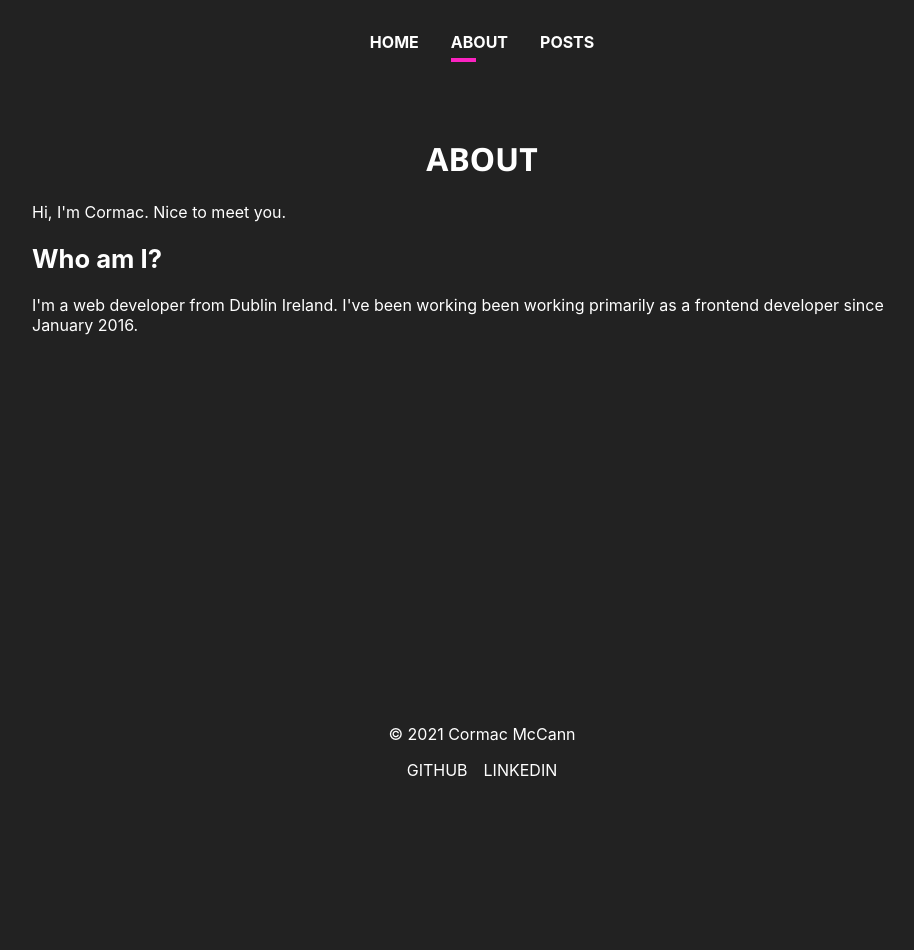
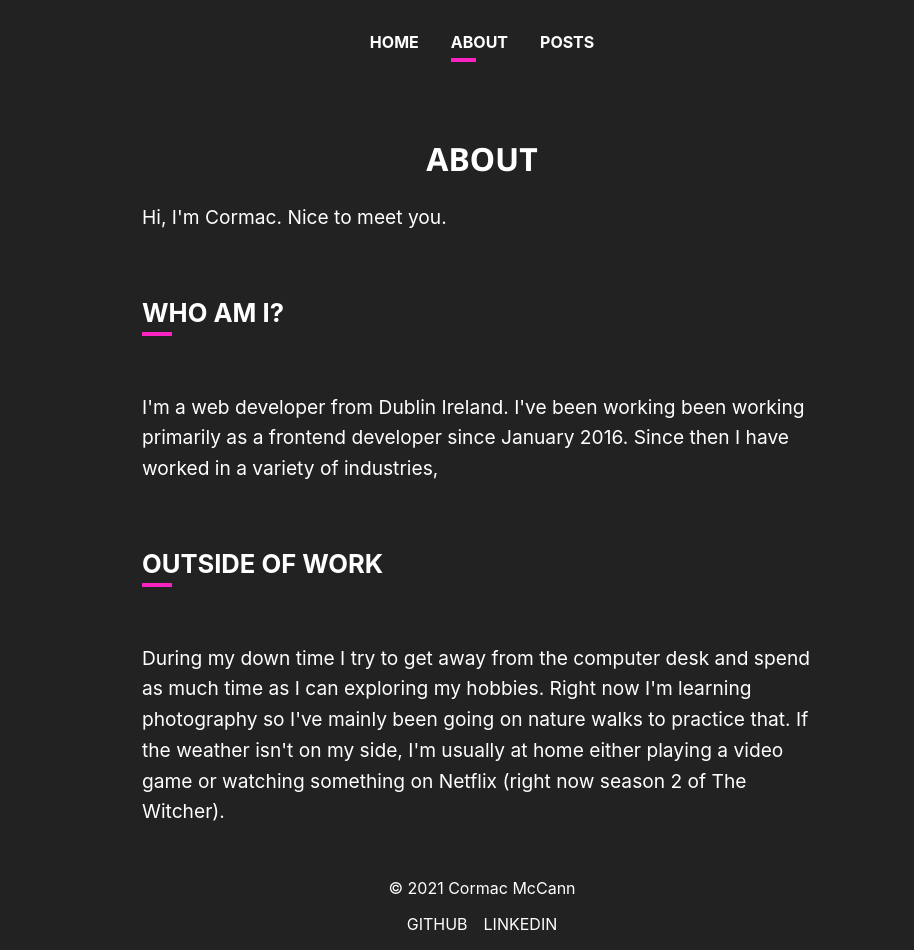
Before and after one commit to mccannsean421/personal-site-2022, a Next.js app: page /about in a window 1280 px wide. Shown: the whole page, without its empty margins (158-1072 px from the left). Before the commit the page ends 800 px from the top, so only its background shows below. Built offline with nearby package versions, Linux system fonts and the light colour scheme.

Commit message:
Small styling updates

```diff
--- a/components/Posts/styles/PostCard.module.css
+++ b/components/Posts/styles/PostCard.module.css
@@ -15,4 +15,10 @@
   max-width: 100%;
   height: auto;
   text-transform: uppercase;
+  text-decoration: underline;
+  text-decoration-color: var(--active-color);
 }
+
+.postCard time {
+  color: var(--silver-chalice);
+}
--- a/pages/about.js
+++ b/pages/about.js
@@ -1,11 +1,11 @@
 import Head from 'next/head';
-import styles from '../styles/Home.module.css';
+import styles from '../styles/About.module.css';
 
 const Home = () => (
-  <div  className="container main">
+  <div  className={`container main ${styles.aboutPage}`}>
     <h1 data-testid="custom-element">About</h1>
 
-    <p>Hi, I'm Cormac. Nice to meet you.</p>
+    <p className="text-s">Hi, I'm Cormac. Nice to meet you.</p>
 
     {/*  Image here? */}
 
@@ -13,7 +13,18 @@ const Home = () => (
 
     <p className="text-s">
       I'm a web developer from Dublin Ireland. I've been working been working primarily
-      as a frontend developer since January 2016.
+      as a frontend developer since January 2016. Since then I have worked in a variety of industries,
+    </p>
+
+    <h2 className="text-m">Outside of work</h2>
+
+    <p className="text-s">
+      During my down time I try to get away from the computer desk and spend as much
+      time as I can exploring my hobbies. Right now I'm learning photography so I've mainly been
+      going on nature walks to practice that.
+
+      If the weather isn't on my side, I'm usually at home either playing a video game or watching something on Netflix
+      (right now season 2 of The Witcher).
     </p>
   </div>
 )
--- a/styles/About.module.css
+++ b/styles/About.module.css
@@ -0,0 +1,16 @@
+.aboutPage h2 {
+  text-transform: uppercase;
+  position: relative;
+  margin: 2.5em 0;
+}
+
+
+.aboutPage h2::after {
+  content: '';
+  position: absolute;
+  background: var(--active-color);
+  top: 35px;
+  height: 4px;
+  width: 30px;
+  left: 0;
+}
--- a/styles/globals.css
+++ b/styles/globals.css
@@ -8,6 +8,8 @@
   --active-color: var(--emerald);
   --vivid-sky-blue: #5CD6FF;
   --shocking-pink: #FB23C1;
+  --silver-chalice: #b0b0b0;
+  --maximum-yellow-red: #FFBC42;
 }
 
 html,
@@ -65,13 +67,16 @@ h1 {
   font-size: 1.6em;
 }
 
+.text-s {
+  font-size: 1.2em;
+}
 /**
  * Pages
  */
 
 .container {
   margin: 0 auto;
-  max-width: 900px;
+  max-width: 680px;
   padding: 2em 0;
 }
 
@@ -89,5 +94,9 @@ h1 {
 }
 
 .posts-page {
-  --active-color: var(--vivid-sky-blue);
+  --active-color: var(--maximum-yellow-red);
 }
+
+p {
+  line-height: 1.6;
+}
```
